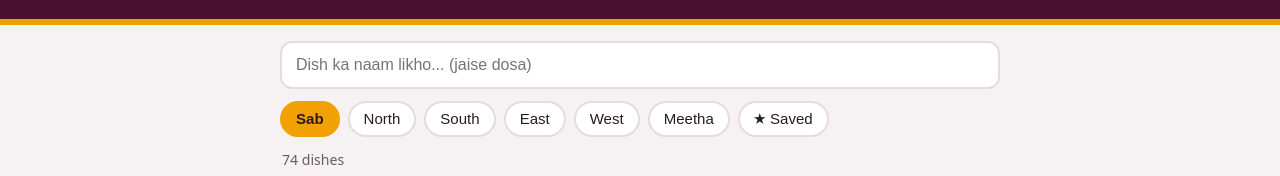
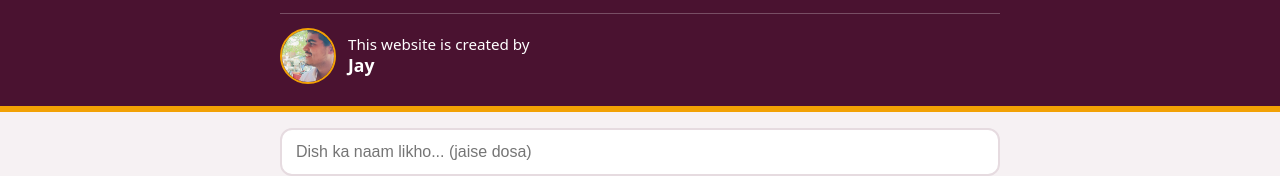
Before and after one commit to swaadsafar/swaadsafar.github.io, a plain HTML site: page index.html in a window 1280 px wide. Shown: the part 185-361 px from the top of the page. Drawn offline with Linux system fonts and the light colour scheme.

Commit message:
Add files via upload

```diff
--- a/index.html
+++ b/index.html
@@ -43,6 +43,10 @@ summary::-webkit-details-marker{display:none}
 .fav{margin-left:auto;background:none;border:0;color:var(--acc);font-size:1.7rem;line-height:1;min-width:44px;min-height:44px;cursor:pointer}
 summary>span:nth-child(2){min-width:0}
 footer{text-align:center;color:var(--mute);font-size:13.5px;padding:0 16px 30px}
+.maker{display:flex;align-items:center;gap:12px;margin-top:16px;padding-top:14px;border-top:1px solid rgba(255,255,255,.25)}
+.maker img{width:56px;height:56px;border-radius:50%;object-fit:cover;object-position:62% 28%;border:2px solid var(--acc);flex-shrink:0}
+.maker p{margin:0;color:#fff;font-size:.95rem;line-height:1.3}
+.maker b{font-size:1.1rem}
 </style>
 </head>
 <body>
@@ -50,6 +54,7 @@ footer{text-align:center;color:var(--mute);font-size:13.5px;padding:0 16px 30px}
 <h1>Swaad Safar</h1>
 <p>Kisi bhi Indian dish ki history, recipe aur kaha sabse famous hai, ek jagah.</p>
 <div class="tools"><button class="tool" id="th" aria-label="Dark ya light mode">Dark mode</button><button class="tool" id="fs" aria-label="Bada font">A+ Bada font</button></div>
+<div class="maker"><img src="jay.jpg" alt="Jay"><p>This website is created by<br><b>Jay</b></p></div>
 </div></header>
 <main><div class="wrap">
 <input id="q" type="search" placeholder="Dish ka naam likho... (jaise dosa)" aria-label="Dish search">
```
Also changed, not shown: jay.jpg (added).
